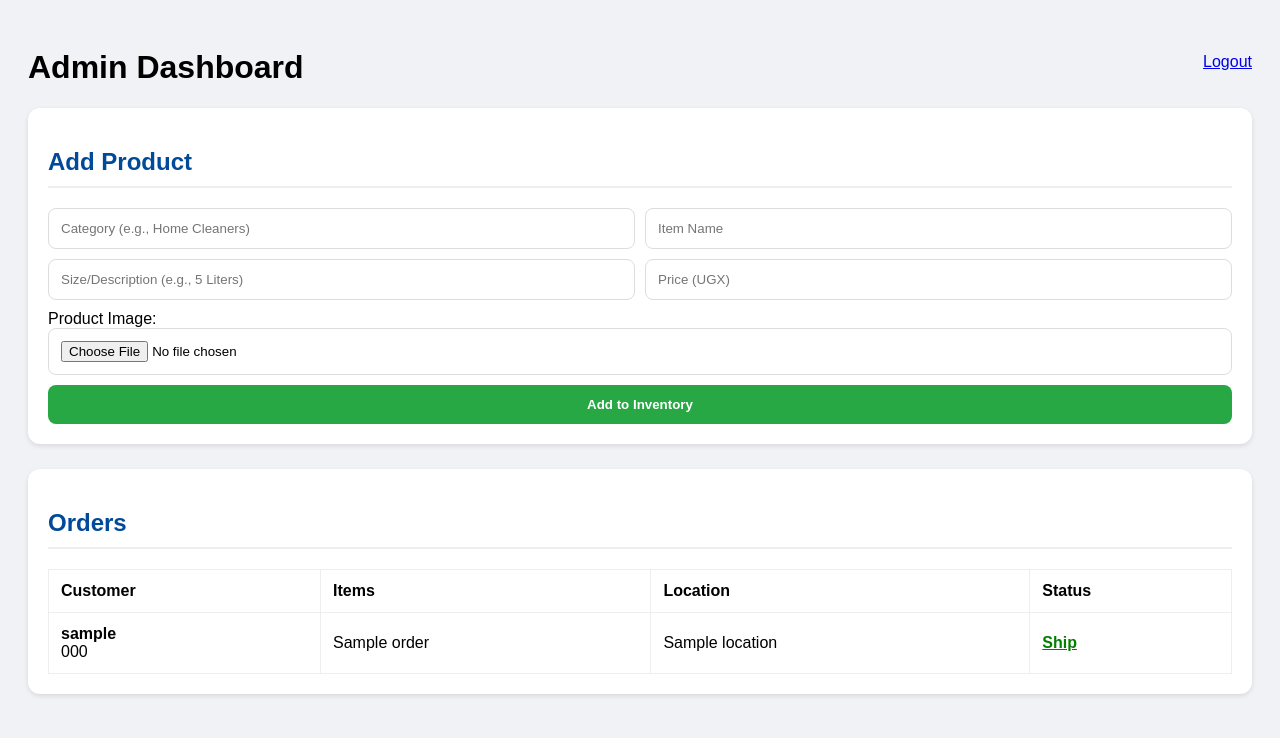
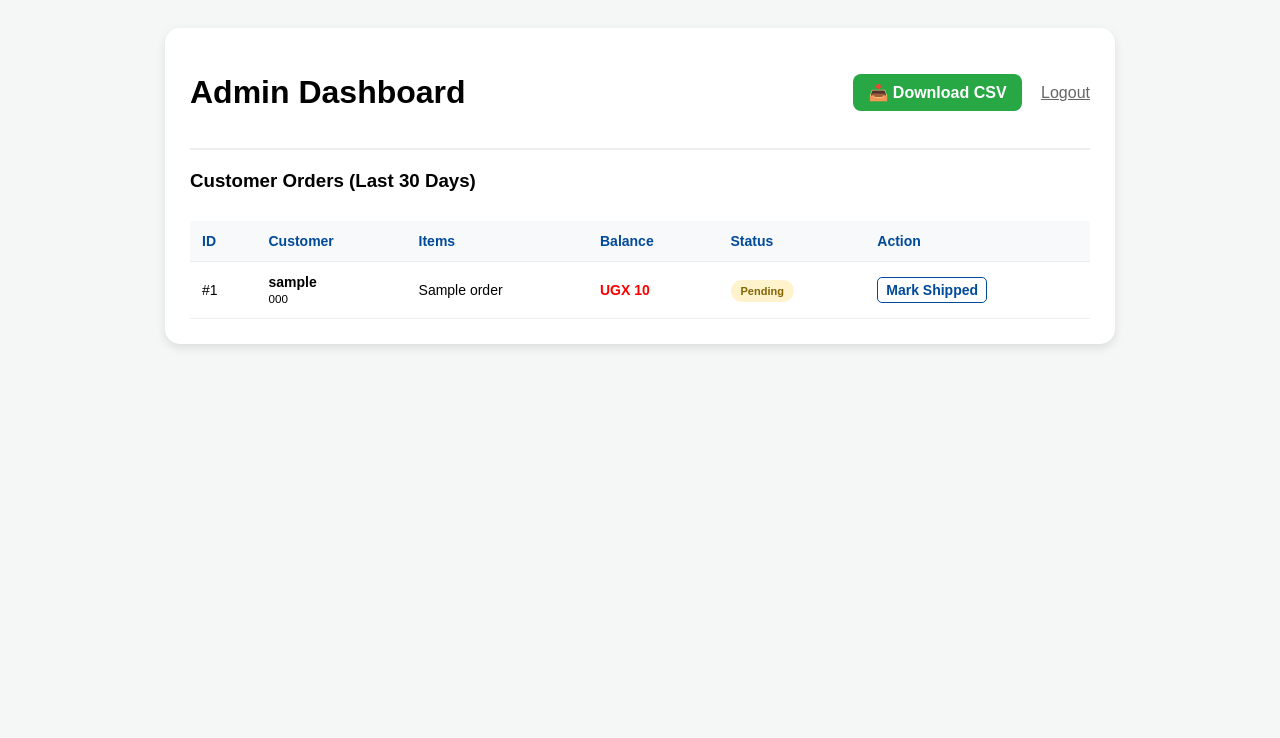
Before and after one commit to FAR-ANALYST/phionah-plastics, a Flask app: template templates/admin.html in a window 1280 px wide. Shown: the top 738 px of the page. Run offline with Flask 3, Linux system fonts and the light colour scheme; the template is opened without the code that fills it: most values are stand-ins (such as "Sample title", 1, 10 or a date in 2020).

Commit message:
Update admin.html

```diff
--- a/templates/admin.html
+++ b/templates/admin.html
@@ -1,58 +1,69 @@
 <!DOCTYPE html>
 <html>
 <head>
-    <title>Admin - Phionah's Shops</title>
+    <meta name="viewport" content="width=device-width, initial-scale=1.0">
+    <title>Admin Dashboard - Phionah's Shops</title>
     <style>
-        body { font-family: sans-serif; background: #f0f2f5; padding: 20px; }
-        .box { background: white; padding: 20px; border-radius: 12px; margin-bottom: 25px; box-shadow: 0 2px 5px rgba(0,0,0,0.1); }
-        h2 { color: #004a99; border-bottom: 2px solid #eee; padding-bottom: 10px; }
-        .form-grid { display: grid; grid-template-columns: 1fr 1fr; gap: 10px; }
-        input { padding: 12px; border: 1px solid #ddd; border-radius: 8px; width: 100%; box-sizing: border-box; }
-        button { background: #28a745; color: white; border: none; padding: 12px; border-radius: 8px; cursor: pointer; grid-column: span 2; font-weight: bold; }
-        table { width: 100%; border-collapse: collapse; margin-top: 15px; }
-        th, td { padding: 12px; border: 1px solid #eee; text-align: left; }
+        body { font-family: sans-serif; background: #f4f7f6; padding: 20px; }
+        .container { max-width: 900px; margin: auto; background: white; padding: 25px; border-radius: 15px; box-shadow: 0 4px 10px rgba(0,0,0,0.1); }
+        .header-flex { display: flex; justify-content: space-between; align-items: center; border-bottom: 2px solid #eee; padding-bottom: 15px; margin-bottom: 20px; }
+        .btn-csv { background: #28a745; color: white; padding: 10px 15px; text-decoration: none; border-radius: 8px; font-weight: bold; }
+        table { width: 100%; border-collapse: collapse; margin-top: 10px; font-size: 14px; }
+        th, td { padding: 12px; border-bottom: 1px solid #eee; text-align: left; }
+        th { background: #f8f9fa; color: #004a99; }
+        .status-badge { padding: 5px 10px; border-radius: 20px; font-size: 11px; font-weight: bold; }
+        .pending { background: #fff3cd; color: #856404; }
+        .shipped { background: #d4edda; color: #155724; }
+        .ship-link { color: #004a99; font-weight: bold; text-decoration: none; border: 1px solid #004a99; padding: 4px 8px; border-radius: 5px; }
     </style>
 </head>
 <body>
-    <div style="display: flex; justify-content: space-between;">
+<div class="container">
+    <div class="header-flex">
         <h1>Admin Dashboard</h1>
-        <a href="/logout" style="margin-top: 25px;">Logout</a>
+        <div>
+            <a href="/export_orders" class="btn-csv">📥 Download CSV</a>
+            <a href="/logout" style="color: #666; margin-left: 15px;">Logout</a>
+        </div>
     </div>
 
-    <div class="box">
-        <h2>Add Product</h2>
-        <form action="/add_product" method="POST" enctype="multipart/form-data" class="form-grid">
-            <input type="text" name="category" placeholder="Category (e.g., Home Cleaners)" required>
-            <input type="text" name="name" placeholder="Item Name" required>
-            <input type="text" name="description" placeholder="Size/Description (e.g., 5 Liters)" required>
-            <input type="number" name="price" placeholder="Price (UGX)" required>
-            <div style="grid-column: span 2;">
-                <label>Product Image:</label>
-                <input type="file" name="image" required>
-            </div>
-            <button type="submit">Add to Inventory</button>
-        </form>
-    </div>
-
-    <div class="box">
-        <h2>Orders</h2>
+    <h3>Customer Orders (Last 30 Days)</h3>
+    <div style="overflow-x: auto;">
         <table>
-            <tr><th>Customer</th><th>Items</th><th>Location</th><th>Status</th></tr>
+            <thead>
+                <tr>
+                    <th>ID</th>
+                    <th>Customer</th>
+                    <th>Items</th>
+                    <th>Balance</th>
+                    <th>Status</th>
+                    <th>Action</th>
+                </tr>
+            </thead>
+            <tbody>
                 {% for o in orders %}
                 <tr>
-                <td><strong>{{ o.username }}</strong><br>{{ o.phone }}</td>
+                    <td>#{{ o.order_id }}</td>
+                    <td><strong>{{ o.username }}</strong><br><small>{{ o.phone }}</small></td>
                     <td>{{ o.item_name }}</td>
-                <td>{{ o.location }}</td>
+                    <td style="color: red; font-weight: bold;">UGX {{ "{:,}".format(o.balance) }}</td>
+                    <td>
+                        <span class="status-badge {{ 'shipped' if o.status == 'On the Way' else 'pending' }}">
+                            {{ o.status }}
+                        </span>
+                    </td>
                     <td>
                         {% if o.status == 'Pending' %}
-                    <a href="/update_status/{{ o.order_id }}" style="color: green; font-weight: bold;">Ship</a>
+                            <a href="/update_status/{{ o.order_id }}" class="ship-link">Mark Shipped</a>
                         {% else %}
-                    {{ o.status }}
+                            ✅
                         {% endif %}
                     </td>
                 </tr>
                 {% endfor %}
+            </tbody>
         </table>
+    </div>
 </div>
 </body>
 </html>
```
Lines whose indentation alone changed are shown as unchanged.
